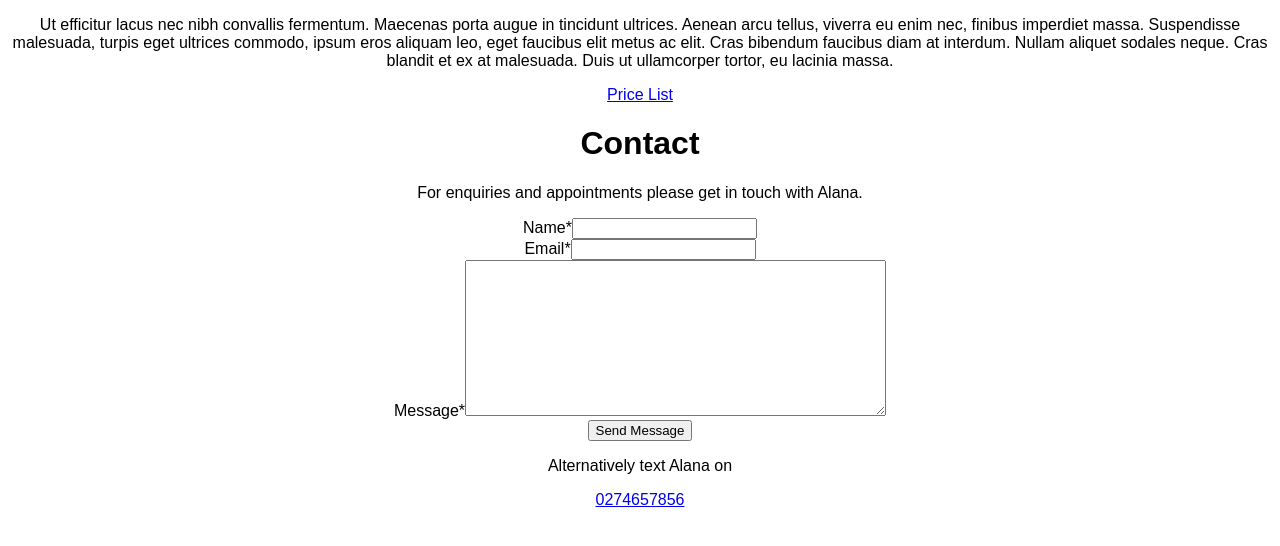
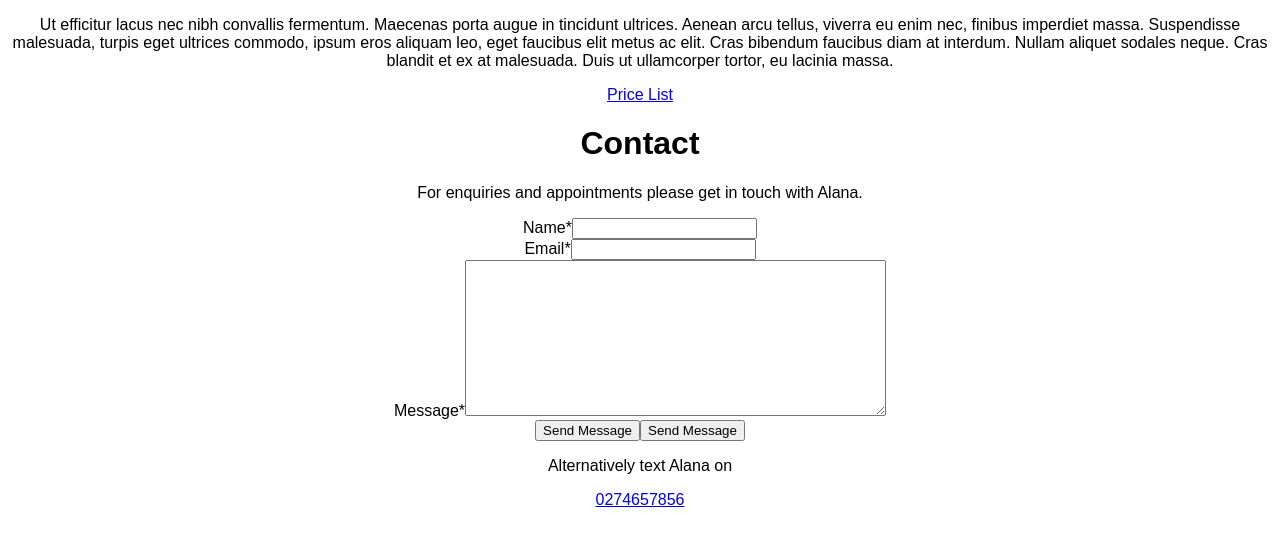
Before and after one commit to simon-jk-casey/hairwithaview, a React (Create React App) app: page / in a window 1280 px wide. Shown: the top 546 px of the page. Built offline with nearby package versions, Linux system fonts and the light colour scheme.

Commit message:
added note re: form button vs input/submit

```diff
--- a/src/components/mailform/Mailform.js
+++ b/src/components/mailform/Mailform.js
@@ -60,6 +60,8 @@ export default class Mailform extends Component {
         </div>
         <div>
           <button onClick={this.handleSubmit.bind(this)}>Send Message</button>
+          <input type='submit' value='Send Message' />
+        {/* NOTE: button with submithandler does not enforce required field; input however does (though not if using submit handler => look into handling required fields ) */}
         </div>
       </form>
     )
```
